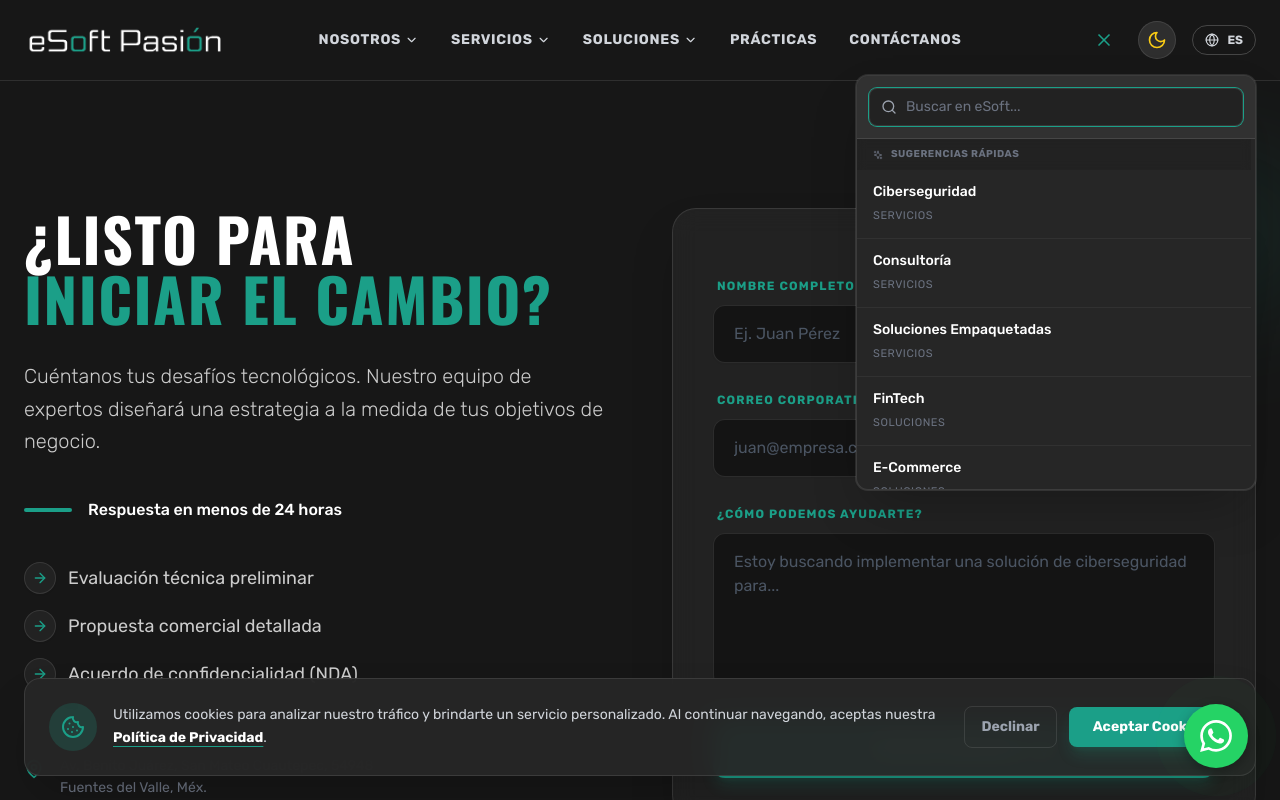
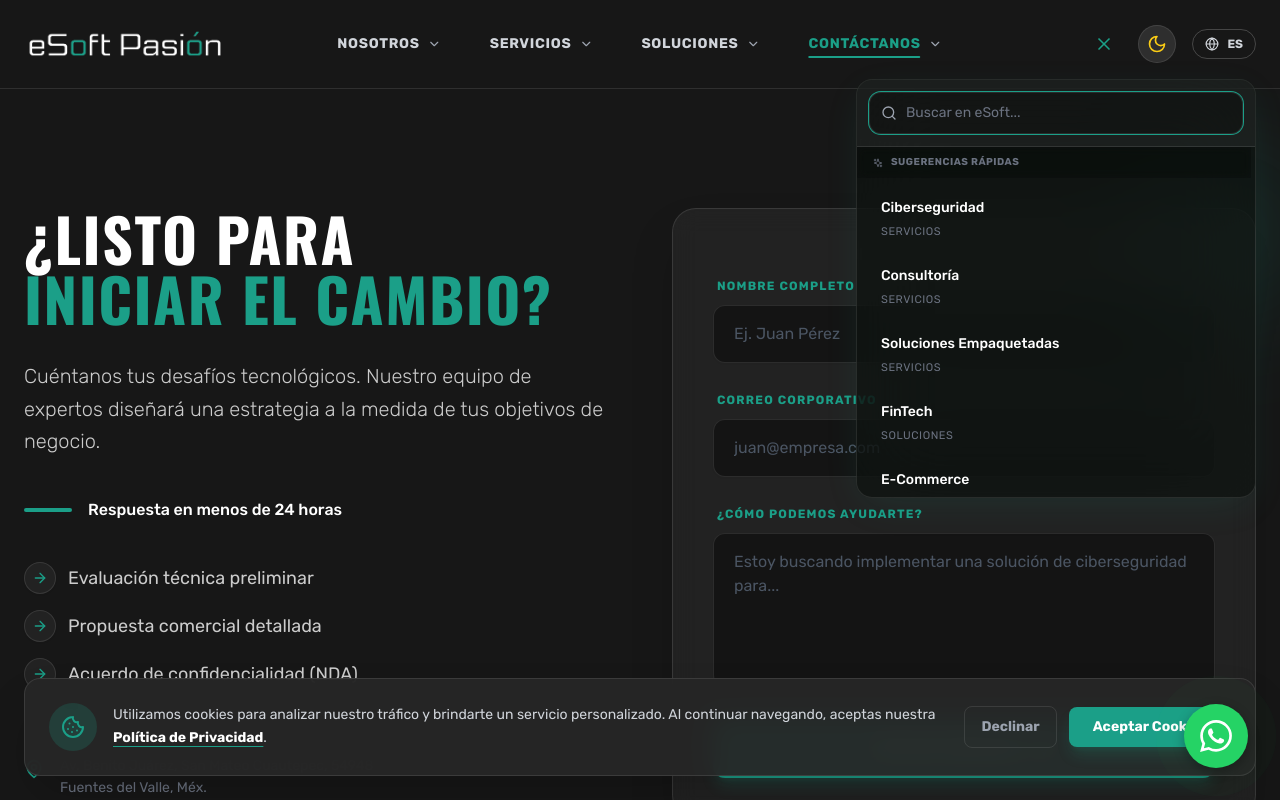
Before and after one commit to edwinrayr/eSoft_NewWebSite, a React (Vite) app in the folder eSoft-Pasion-V3/: page /contacto in a window 1280 px wide. Both pictures are taken after a click on the button 1104 px from the left and 40 px from the top of the page. Shown: the top 800 px of the page. Built offline with nearby package versions, Linux system fonts and the light colour scheme.

Commit message:
feat: Mejora en el diseño de la Navbar.

```diff
--- a/eSoft-Pasion-V3/src/components/layout/Navbar.tsx
+++ b/eSoft-Pasion-V3/src/components/layout/Navbar.tsx
@@ -29,7 +29,7 @@ export default function Navbar() {
     { title: t('navbar.healthtech', 'HealthTech'), category: t('navbar.solutions', 'Soluciones'), url: "/soluciones#healthtech", keywords: ["salud"] },
     { title: t('navbar.sectors', 'Sectores'), category: t('navbar.solutions', 'Soluciones'), url: "/soluciones#sectores", keywords: ["industrias"] },
     { title: t('navbar.benefits', 'Beneficios'), category: t('navbar.solutions', 'Soluciones'), url: "/soluciones#beneficios", keywords: ["ventajas"] },
-    { title: t('navbar.internships', 'Prácticas'), category: t('navbar.careers', 'Carreras'), url: "/practicas", popular: true, keywords: ["becarios"] },
+    { title: t('navbar.internships', 'Prácticas Profesionales'), category: t('navbar.careers', 'Carreras'), url: "/practicas", popular: true, keywords: ["becarios", "prácticas", "empleo"] },
     { title: t('navbar.history', 'Historia'), category: t('navbar.about', 'Nosotros'), url: "/nosotros#historia", keywords: ["trayectoria"] },
     { title: t('navbar.team', 'Equipo'), category: t('navbar.about', 'Nosotros'), url: "/nosotros#equipo", keywords: ["staff"] },
     { title: t('navbar.ceo', 'Nuestro CEO'), category: t('navbar.about', 'Nosotros'), url: "https://soyjesusrivas.com/", isExternal: true, keywords: ["jesús rivas"] },
@@ -66,6 +66,7 @@ export default function Navbar() {
     setIsMobileMenuOpen(false);
     setIsSearchOpen(false);
     setSearchQuery('');
+    setHoveredItem(null);
   }, [location]);
 
   const toggleLanguage = () => {
@@ -114,8 +115,8 @@ export default function Navbar() {
       title: t('navbar.about', 'Nosotros'),
       path: '/nosotros',
       submenu: [
+        { title: t('navbar.ceo', 'Nuestro CEO'), path: 'https://soyjesusrivas.com/', isExternal: true },
         { title: t('navbar.history', 'Historia'), path: '/nosotros/historia' },
-        { title: t('navbar.ceo', 'Nuestro CEO'), path: 'https://soyjesusrivas.com/', isExternal: true },
         { title: t('navbar.team', 'Equipo'), path: '/nosotros/equipo' },
         { title: t('navbar.values', 'Valores'), path: '/nosotros#valores' },
       ]
@@ -140,21 +141,27 @@ export default function Navbar() {
         { title: t('navbar.benefits', 'Beneficios'), path: '/soluciones#beneficios' }
       ]
     },
-    { id: 'internships', title: t('navbar.internships', 'Prácticas'), path: '/practicas', submenu: [] },
-    { id: 'contact', title: t('navbar.contact', 'Contáctanos'), path: '/contacto', submenu: [] }
+    {
+      id: 'contact',
+      title: t('navbar.contact', 'Contáctanos'),
+      path: '/contacto',
+      submenu: [
+        { title: t('navbar.internships', 'Prácticas Profesionales'), path: '/practicas' }
+      ]
+    }
   ];
 
   const isHome = location.pathname === '/';
 
   const navBackgroundClass = isScrolled
-    ? 'bg-esoft-dark/30 backdrop-blur-xl border-b border-white/5 py-3 shadow-2xl'
+    ? 'bg-white/80 dark:bg-esoft-dark/60 backdrop-blur-2xl border-b border-gray-200 dark:border-white/5 py-2 shadow-2xl'
     : isHome
       ? 'bg-transparent py-6'
-      : 'bg-esoft-dark py-5 border-b border-white/10';
+      : 'bg-white dark:bg-esoft-dark py-5 border-b border-gray-100 dark:border-white/10';
 
   return (
     <nav className={`fixed top-0 w-full z-50 transition-all duration-500 ease-in-out ${navBackgroundClass}`}>
-      <div className="max-w-7xl mx-auto px-6 flex justify-between items-center relative h-10">
+      <div className="max-w-7xl mx-auto px-6 flex justify-between items-center relative h-12">
 
         {/* LOGO */}
         <div className="flex-shrink-0 z-20">
@@ -168,49 +175,73 @@ export default function Navbar() {
         </div>
 
         {/* MENÚ DE ESCRITORIO */}
-        <div className="hidden lg:flex items-center gap-8 absolute left-1/2 top-1/2 transform -translate-x-1/2 -translate-y-1/2">
-          {navLinks.map((item) => (
+        <div className="hidden lg:flex items-center gap-8 absolute left-1/2 top-1/2 transform -translate-x-1/2 -translate-y-1/2 h-full">
+          {navLinks.map((item) => {
+            const isActive = location.pathname.startsWith(item.path);
+
+            return (
               <div
                 key={item.id}
-              className="relative group h-full flex items-center justify-center"
-              onMouseEnter={() => setHoveredItem(item.id)}
+                className="relative h-full flex items-center justify-center group"
                 onMouseLeave={() => setHoveredItem(null)}
               >
+                {/* ENLACE PRINCIPAL */}
                 <Link
                   to={item.path}
-                className={`flex items-center gap-1 text-sm font-bold uppercase tracking-wider transition-colors py-4 ${
-                    hoveredItem === item.id
+                  className={`relative text-sm font-bold uppercase tracking-wider transition-colors px-2 py-4 ${isActive || hoveredItem === item.id
                       ? 'text-esoft-accent'
-                    : 'text-gray-300 hover:text-white'
+                      : 'text-gray-600 dark:text-gray-300 hover:text-gray-900 dark:hover:text-white'
                     }`}
                 >
                   {item.title}
+
+                  {/* MODIFICADO: Línea Activa pegada exactamente debajo del texto y a la medida */}
+                  <span
+                    className={`absolute bottom-3 left-2 right-2 h-[2px] bg-esoft-accent rounded-full transition-transform duration-300 origin-left ${isActive || hoveredItem === item.id ? 'scale-x-100 opacity-100' : 'scale-x-0 opacity-0'
+                      }`}
+                  ></span>
+                </Link>
+
+                {/* FLECHA (Solo el hover aquí abre el menú) */}
                 {item.submenu.length > 0 && (
+                  <div
+                    className="h-full flex items-center cursor-pointer px-2 -ml-2"
+                    onMouseEnter={() => setHoveredItem(item.id)}
+                  >
                     <ChevronDown
                       size={14}
-                    className={`transition-transform duration-300 ${hoveredItem === item.id ? 'rotate-180' : ''}`}
+                      className={`transition-transform duration-300 ${hoveredItem === item.id ? 'rotate-180 text-esoft-accent' : 'text-gray-400 group-hover:text-gray-900 dark:group-hover:text-white'}`}
                     />
+                  </div>
                 )}
-              </Link>
 
+                {/* PANEL FLOTANTE (SUBMENÚ) */}
                 <AnimatePresence>
                   {item.submenu.length > 0 && hoveredItem === item.id && !isSearchOpen && (
                     <motion.div
-                    initial={{ opacity: 0, y: 5 }}
-                    animate={{ opacity: 1, y: 0 }}
-                    exit={{ opacity: 0, y: 5 }}
-                    transition={{ duration: 0.2 }}
-                    className="absolute top-full left-1/2 -translate-x-1/2 w-64 pt-2 z-50"
+                      initial={{ opacity: 0, y: 15, scale: 0.95 }}
+                      animate={{ opacity: 1, y: 0, scale: 1 }}
+                      exit={{ opacity: 0, y: 10, scale: 0.95 }}
+                      transition={{ duration: 0.2, ease: "easeOut" }}
+                      className="absolute top-full mt-1 left-1/2 -translate-x-1/2 w-64 z-50"
                     >
-                    <div className="bg-white dark:bg-esoft-charcoal border border-gray-200 dark:border-white/10 rounded-xl shadow-2xl overflow-hidden backdrop-blur-md relative">
-                        <div className="absolute top-0 left-1/2 -translate-x-1/2 -mt-1 w-4 h-4 bg-white dark:bg-esoft-charcoal border-t border-l border-gray-200 dark:border-white/10 transform rotate-45"></div>
-                        <div className="relative z-10 py-2">
+                      {/* PUENTE INVISIBLE: Evita que el hover se pierda al bajar el mouse */}
+                      <div className="absolute -top-6 left-0 w-full h-6 bg-transparent"></div>
+
+                      {/* MODIFICADO: Tarjeta verdaderamente Glassmorphism (bg opacity al 60% y blur-2xl) */}
+                      <div className="bg-white/70 dark:bg-[#0a110e]/60 backdrop-blur-2xl border border-white/20 dark:border-white/10 rounded-2xl shadow-xl dark:shadow-[0_10px_40px_-10px_rgba(27,159,136,0.15)] overflow-hidden p-3 relative">
+                        <div className="relative z-10 flex flex-col gap-1">
                           {item.submenu.map((subItem, index) => {
-                             const linkClasses = "block px-6 py-3 text-sm text-gray-600 dark:text-gray-400 hover:text-esoft-accent dark:hover:text-white hover:bg-gray-50 dark:hover:bg-white/5 transition-colors border-l-2 border-transparent hover:border-esoft-accent";
+                            const linkClasses = "group flex items-center px-4 py-2.5 text-sm font-medium text-gray-700 dark:text-gray-200 hover:text-esoft-accent dark:hover:text-white hover:bg-emerald-50 dark:hover:bg-white/10 rounded-xl transition-all duration-200";
                             return subItem.isExternal ? (
-                               <a key={index} href={subItem.path} target="_blank" rel="noopener noreferrer" className={linkClasses}>{subItem.title}</a>
+                              <a key={index} href={subItem.path} target="_blank" rel="noopener noreferrer" className={linkClasses}>
+                                {subItem.title}
+                                <ExternalLink size={14} className="ml-auto opacity-0 -translate-x-2 group-hover:opacity-100 group-hover:translate-x-0 transition-all text-esoft-accent" />
+                              </a>
                             ) : (
-                               <Link key={index} to={subItem.path} className={linkClasses}>{subItem.title}</Link>
+                              <Link key={index} to={subItem.path} className={linkClasses}>
+                                {subItem.title}
+                              </Link>
                             );
                           })}
                         </div>
@@ -219,19 +250,19 @@ export default function Navbar() {
                   )}
                 </AnimatePresence>
               </div>
-          ))}
+            );
+          })}
         </div>
 
         {/* DERECHA */}
         <div className="flex items-center gap-2 md:gap-4 z-20 relative" ref={searchContainerRef}>
           <button
             onClick={() => setIsSearchOpen(!isSearchOpen)}
-                className={`transition-colors p-2 hover:bg-white/10 rounded-full ${isSearchOpen ? 'text-esoft-accent' : 'text-gray-300 hover:text-white'}`}
+            className={`transition-colors p-2 hover:bg-black/5 dark:hover:bg-white/10 rounded-full ${isSearchOpen ? 'text-esoft-accent' : 'text-gray-600 dark:text-gray-300 hover:text-gray-900 dark:hover:text-white'}`}
           >
             {isSearchOpen ? <X size={20} /> : <Search size={20} />}
           </button>
 
-            {/* CAMBIO: Se eliminó 'hidden lg:block' para que sea visible en móvil siempre */}
           <div className="flex items-center">
             <ThemeToggle />
           </div>
@@ -243,9 +274,10 @@ export default function Navbar() {
                 animate={{ opacity: 1, y: 0, scale: 1 }}
                 exit={{ opacity: 0, y: 10, scale: 0.95 }}
                 transition={{ duration: 0.2 }}
-                        className="absolute top-full right-0 mt-4 w-[320px] md:w-[400px] bg-white dark:bg-esoft-charcoal border border-gray-200 dark:border-white/10 rounded-xl shadow-2xl overflow-hidden backdrop-blur-md z-50 ring-1 ring-black/5 dark:ring-white/10"
+                // MODIFICADO: Mismo diseño glassmorphism en el buscador
+                className="absolute top-full right-0 mt-4 w-[320px] md:w-[400px] bg-white/70 dark:bg-[#0a110e]/60 backdrop-blur-2xl border border-white/20 dark:border-white/10 rounded-2xl shadow-xl dark:shadow-[0_10px_40px_-10px_rgba(27,159,136,0.15)] overflow-hidden z-50"
               >
-                        <div className="p-3 border-b border-gray-200 dark:border-white/10 bg-gray-50 dark:bg-white/5">
+                <div className="p-3 border-b border-gray-200 dark:border-white/10 bg-gray-50/50 dark:bg-white/5">
                   <form onSubmit={handleEnterKey} className="relative flex items-center">
                     <Search className="absolute left-3 text-gray-400" size={16} />
                     <input
@@ -254,7 +286,7 @@ export default function Navbar() {
                       value={searchQuery}
                       onChange={handleSearchChange}
                       placeholder={t('navbar.searchPlaceholder', 'Buscar...')}
-                                    className="w-full bg-white dark:bg-black/30 border border-gray-200 dark:border-white/10 rounded-lg py-2 pl-9 pr-3 text-gray-900 dark:text-white text-sm focus:border-esoft-accent focus:ring-1 focus:ring-esoft-accent outline-none placeholder-gray-500"
+                      className="w-full bg-white dark:bg-black/30 border border-gray-200 dark:border-white/10 rounded-xl py-2.5 pl-9 pr-3 text-gray-900 dark:text-white text-sm focus:border-esoft-accent focus:ring-1 focus:ring-esoft-accent outline-none placeholder-gray-500 transition-all"
                       autoComplete="off"
                     />
                   </form>
@@ -265,16 +297,16 @@ export default function Navbar() {
                     {searchQuery ? t('navbar.results', 'Resultados') : t('navbar.suggestions', 'Sugerencias Rápidas')}
                   </div>
                   {filteredResults.length > 0 ? (
-                                <ul>
+                    <ul className="p-2">
                       {filteredResults.map((item, index) => (
-                                        <li key={index} className="border-b border-gray-100 dark:border-white/5 last:border-none">
-                                            <button onClick={() => handleSuggestionClick(item)} className="w-full text-left px-4 py-3 hover:bg-gray-50 dark:hover:bg-white/5 transition-all group flex items-center justify-between">
+                        <li key={index}>
+                          <button onClick={() => handleSuggestionClick(item)} className="w-full text-left px-4 py-3 hover:bg-white/80 dark:hover:bg-white/10 rounded-xl transition-all group flex items-center justify-between">
                             <div>
                               <span className="text-gray-800 dark:text-white text-sm font-medium block group-hover:text-esoft-accent transition-colors">{item.title}</span>
                               <span className="text-[11px] text-gray-500 uppercase tracking-wider mt-0.5">{item.category}</span>
                             </div>
-                                                <div className="opacity-0 group-hover:opacity-100 transition-opacity transform translate-x-2 group-hover:translate-x-0">
-                                                    {item.isExternal ? <ExternalLink size={14} className="text-gray-400" /> : <CornerDownLeft size={14} className="text-gray-400" />}
+                            <div className="opacity-0 group-hover:opacity-100 transition-all transform translate-x-2 group-hover:translate-x-0">
+                              {item.isExternal ? <ExternalLink size={14} className="text-gray-400 group-hover:text-esoft-accent" /> : <CornerDownLeft size={14} className="text-gray-400 group-hover:text-esoft-accent" />}
                             </div>
                           </button>
                         </li>
@@ -288,12 +320,12 @@ export default function Navbar() {
             )}
           </AnimatePresence>
 
-            <button onClick={toggleLanguage} className="hidden lg:flex items-center gap-2 text-gray-300 hover:text-white border border-white/20 px-3 py-1.5 rounded-full text-xs uppercase font-bold transition-all hover:border-esoft-accent hover:bg-white/5">
+          <button onClick={toggleLanguage} className="hidden lg:flex items-center gap-2 text-gray-600 dark:text-gray-300 hover:text-gray-900 dark:hover:text-white border border-gray-300 dark:border-white/20 px-3 py-1.5 rounded-full text-xs uppercase font-bold transition-all hover:border-esoft-accent hover:bg-black/5 dark:hover:bg-white/5">
             <Globe size={14} />
             <span>{i18n.language.toUpperCase()}</span>
           </button>
 
-            <button className="lg:hidden text-white hover:text-esoft-accent transition-colors" onClick={() => setIsMobileMenuOpen(!isMobileMenuOpen)}>
+          <button className="lg:hidden text-gray-900 dark:text-white hover:text-esoft-accent transition-colors" onClick={() => setIsMobileMenuOpen(!isMobileMenuOpen)}>
             {isMobileMenuOpen ? <X size={28} /> : <Menu size={28} />}
           </button>
         </div>
@@ -306,13 +338,19 @@ export default function Navbar() {
             initial={{ opacity: 0, height: 0 }}
             animate={{ opacity: 1, height: 'auto' }}
             exit={{ opacity: 0, height: 0 }}
-            /* CAMBIO: Se añadió max-h y scroll para que no se corte el menú en pantallas pequeñas */
             className="lg:hidden bg-white dark:bg-esoft-dark border-t border-gray-200 dark:border-white/10 overflow-y-auto max-h-[90vh] shadow-2xl"
           >
             <div className="px-6 py-8 space-y-6">
-              {navLinks.map((item) => (
+              {navLinks.map((item) => {
+                const isActive = location.pathname.startsWith(item.path);
+
+                return (
                   <div key={item.id}>
-                    <Link to={item.path} className="block text-lg font-bold text-gray-900 dark:text-white mb-2" onClick={() => setIsMobileMenuOpen(false)}>
+                    <Link
+                      to={item.path}
+                      className={`block text-lg font-bold mb-2 ${isActive ? 'text-esoft-accent' : 'text-gray-900 dark:text-white'}`}
+                      onClick={() => setIsMobileMenuOpen(false)}
+                    >
                       {item.title}
                     </Link>
                     {item.submenu.length > 0 && (
@@ -329,7 +367,8 @@ export default function Navbar() {
                       </div>
                     )}
                   </div>
-              ))}
+                );
+              })}
               <div className="pt-4 border-t border-gray-200 dark:border-white/10 flex justify-between items-center">
                 <button onClick={toggleLanguage} className="text-sm font-bold text-gray-500 dark:text-gray-400 uppercase">Change Language ({i18n.language.toUpperCase()})</button>
                 <ThemeToggle />
--- a/eSoft-Pasion-V3/src/locales/es.json
+++ b/eSoft-Pasion-V3/src/locales/es.json
@@ -47,7 +47,7 @@
     "sectors": "Sectores",
     "benefits": "Beneficios",
     "contact": "Contáctanos",
-    "internships": "Prácticas",
+    "internships": "Prácticas Profesionales",
     "careers": "Carreras",
     "searchPlaceholder": "Buscar en eSoft...",
     "results": "Resultados",
@@ -69,6 +69,7 @@
   },
   "homePage": {
     "exploreServices": "Explorar todos los servicios",
+    "partnersTitle": "Marcas con las que trabajamos",
     "ctaFinal": {
       "titleLine1": "¿Listo para dar el",
       "titleLine2": "siguiente paso?",
@@ -303,11 +304,6 @@
           "role": "Consultor Senior",
           "desc": "Especialista con amplia experiencia en consultoría estratégica y optimización de procesos tecnológicos."
         },
-        "itzel": {
-          "name": "Itzel Hernández",
-          "role": "Account Manager",
-          "desc": "Especialista en relaciones estratégicas y éxito del cliente a largo plazo."
-        },
         "brenda": {
           "name": "Brenda Meza",
           "role": "Marketing",
@@ -408,7 +404,7 @@
     "col3": "Contacto",
     "rights": "Todos los derechos reservados.",
     "privacy": "Política de Privacidad",
-    "cookies": "",
+    "cookies": "Política de Cookies",
     "links": {
       "renewal": "Renovación con Fabricantes",
       "support": "Soporte Técnico",
```
Lines whose indentation alone changed are shown as unchanged.
